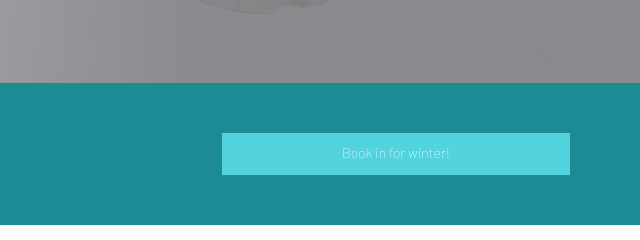
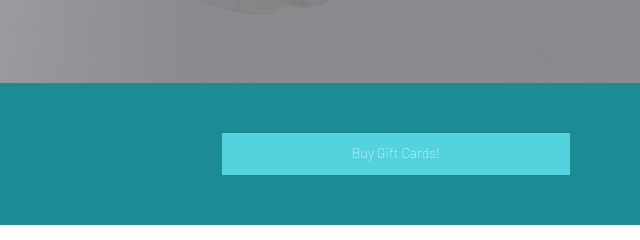
Before and after one commit to kmurraylowe/bodyworks, a plain HTML site: page index.html in a window 1280 px wide. Shown: the part 940-1180 px from the top of the page, 640-1280 px from the left. Drawn offline with Linux system fonts and the light colour scheme; files whose address does not match are found by name.

Commit message:
Update index.html

```diff
--- a/index.html
+++ b/index.html
@@ -66,7 +66,7 @@ Licence URI: https://www.os-templates.com/template-terms
   <article class="hoc cta clear">
 
     <h6 class="two_third first">Buy gift cards here!</h6>
-    <footer class="one_third"><a class="btn" href="https://www.fresha.com/a/woolgoolga-body-works-woolgoolga-2-5-market-street-rvwtuisu/vouchers" target="_blank">Book in for winter!</a></footer>
+    <footer class="one_third"><a class="btn" href="https://www.fresha.com/a/woolgoolga-body-works-woolgoolga-2-5-market-street-rvwtuisu/vouchers" target="_blank">Buy Gift Cards!</a></footer>
 
   </article>
 </div>
```
